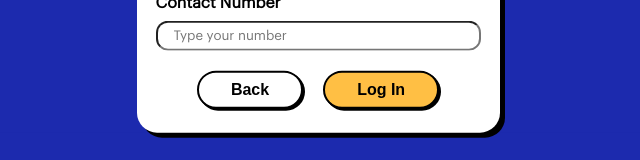
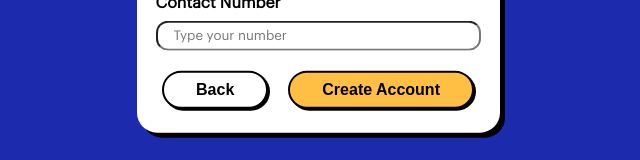
Before and after one commit to dacosio/integrated-project, a React (Create React App) app: page /register in a window 1280 px wide. Shown: the part 637-797 px from the top of the page, without its empty margins (322-962 px from the left). Built offline with nearby package versions, Linux system fonts and the light colour scheme; no server answers.

Commit message:
create account

```diff
--- a/src/pages/Auth/Register/Register.view.jsx
+++ b/src/pages/Auth/Register/Register.view.jsx
@@ -12,7 +12,6 @@ const RegisterView = (props) => {
   const {
     initialValues,
     validationSchema,
-    loginWithGoogle,
     onSubmit,
     singleImage,
     setSingleImage,
@@ -116,7 +115,7 @@ const RegisterView = (props) => {
                   <Button
                     variant="yellow"
                     size="md"
-                    label="Log In"
+                    label="Create Account"
                     hoverable
                     disable={!formik.isValid}
                   />
--- a/src/pages/Home/Home.view.jsx
+++ b/src/pages/Home/Home.view.jsx
@@ -28,7 +28,6 @@ const Home = (props) => {
     bounds,
   } = props;
 
-  // console.log(bounds);
   return (
     <div>
       {xl ? (
```
